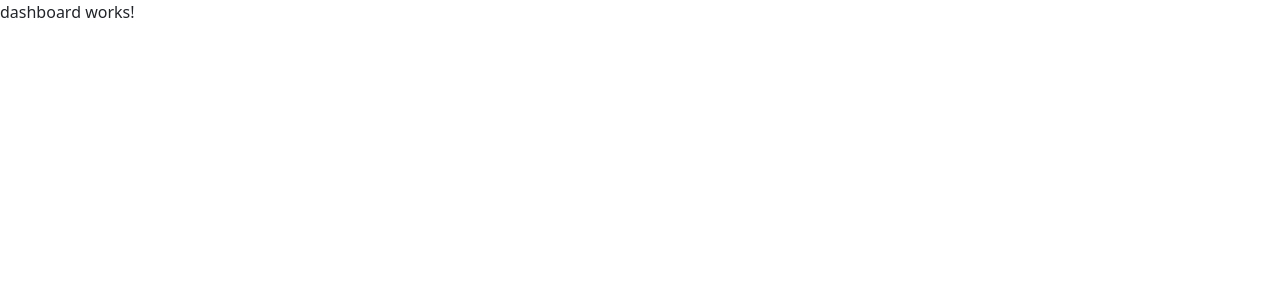
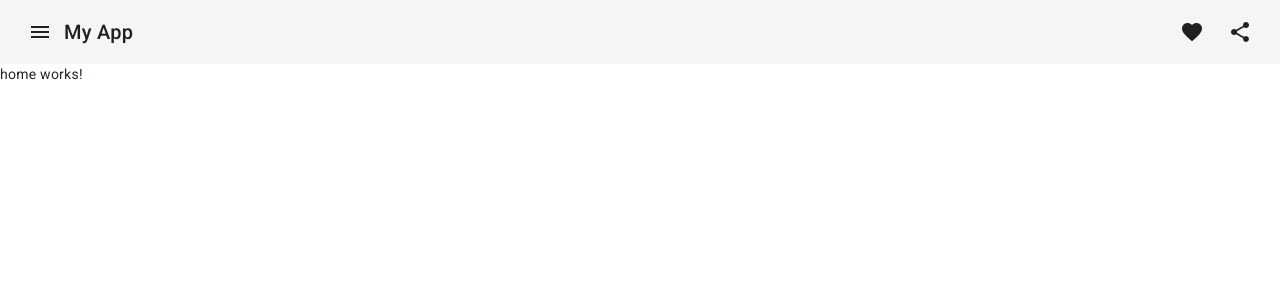
Before and after one commit to JesusOyola/challenge-riu-frontend, an Angular app: page /home in a window 1280 px wide. Shown: the top 300 px of the page. Built offline with nearby package versions, Linux system fonts and the light colour scheme.

Commit message:
feature(home): install angula material, use navBar in all views

```diff
--- a/angular.json
+++ b/angular.json
@@ -30,6 +30,7 @@
               "src/assets"
             ],
             "styles": [
+              "@angular/material/prebuilt-themes/deeppurple-amber.css",
               "src/styles.scss",
               "node_modules/ngx-toastr/toastr.css"
             ],
@@ -96,6 +97,7 @@
               "src/assets"
             ],
             "styles": [
+              "@angular/material/prebuilt-themes/deeppurple-amber.css",
               "src/styles.scss"
             ],
             "scripts": []
--- a/package.json
+++ b/package.json
@@ -13,10 +13,12 @@
   "private": true,
   "dependencies": {
     "@angular/animations": "^17.3.0",
+    "@angular/cdk": "^17.3.10",
     "@angular/common": "^17.3.0",
     "@angular/compiler": "^17.3.0",
     "@angular/core": "^17.3.0",
     "@angular/forms": "^17.3.0",
+    "@angular/material": "^17.3.10",
     "@angular/platform-browser": "^17.3.0",
     "@angular/platform-browser-dynamic": "^17.3.0",
     "@angular/platform-server": "^17.3.0",
--- a/src/app/app.config.ts
+++ b/src/app/app.config.ts
@@ -5,9 +5,10 @@ import { routes } from './app.routes';
 import { provideClientHydration } from '@angular/platform-browser';
 import { provideAnimations } from '@angular/platform-browser/animations';
 import { provideToastr } from 'ngx-toastr';
+import { provideAnimationsAsync } from '@angular/platform-browser/animations/async';
 
 export const appConfig: ApplicationConfig = {
   providers: [provideRouter(routes), provideClientHydration(), provideAnimations(),provideToastr({timeOut: 2000,
     positionClass: 'toast-bottom-right',
-    preventDuplicates: true,}),]
+    preventDuplicates: true,}), provideAnimationsAsync(),]
 };
--- a/src/app/pages/dashboard/dashboard.component.html
+++ b/src/app/pages/dashboard/dashboard.component.html
@@ -1 +1,2 @@
-<p>dashboard works!</p>
+<app-navbar></app-navbar>
+<router-outlet></router-outlet>
--- a/src/app/pages/dashboard/dashboard.component.ts
+++ b/src/app/pages/dashboard/dashboard.component.ts
@@ -1,9 +1,12 @@
 import { Component } from '@angular/core';
+import { NavbarComponent } from '../../shared/navbar/navbar.component';
+import { CommonModule } from '@angular/common';
+import { RouterOutlet } from '@angular/router';
 
 @Component({
   selector: 'app-dashboard',
   standalone: true,
-  imports: [],
+  imports: [CommonModule,NavbarComponent, RouterOutlet],
   templateUrl: './dashboard.component.html',
   styleUrl: './dashboard.component.scss'
 })
--- a/src/app/pages/login/login.component.scss
+++ b/src/app/pages/login/login.component.scss
@@ -0,0 +1,18 @@
+.wrapper {
+  display: flex;
+  justify-content: center;
+  align-items: center;
+  background-color: #f5f5f5;
+  height: 100%;
+}
+
+.logo {
+  height: 130px;
+  margin-bottom: 10px;
+}
+
+.body {
+  max-width: 300px;
+  width: 100%;
+  text-align: center;
+}
--- /dev/null
+++ b/src/app/shared/navbar/navbar.component.html
@@ -0,0 +1,25 @@
+<mat-toolbar>
+  <button
+    mat-icon-button
+    class="example-icon"
+    aria-label="Example icon-button with menu icon"
+  >
+    <mat-icon>menu</mat-icon>
+  </button>
+  <span>My App</span>
+  <span class="example-spacer"></span>
+  <button
+    mat-icon-button
+    class="example-icon favorite-icon"
+    aria-label="Example icon-button with heart icon"
+  >
+    <mat-icon>favorite</mat-icon>
+  </button>
+  <button
+    mat-icon-button
+    class="example-icon"
+    aria-label="Example icon-button with share icon"
+  >
+    <mat-icon>share</mat-icon>
+  </button>
+</mat-toolbar>
--- /dev/null
+++ b/src/app/shared/navbar/navbar.component.scss
@@ -0,0 +1,3 @@
+.example-spacer {
+    flex: 1 1 auto;
+  }
--- a/src/index.html
+++ b/src/index.html
@@ -12,8 +12,10 @@
       integrity="sha384-QWTKZyjpPEjISv5WaRU9OFeRpok6YctnYmDr5pNlyT2bRjXh0JMhjY6hW+ALEwIH"
       crossorigin="anonymous"
     />
-  </head>
-  <body>
+      <link href="https://fonts.googleapis.com/css2?family=Roboto:wght@300;400;500&display=swap" rel="stylesheet">
+    <link href="https://fonts.googleapis.com/icon?family=Material+Icons" rel="stylesheet">
+</head>
+  <body class="mat-typography">
     <app-root></app-root>
   </body>
 </html>
--- a/src/styles.scss
+++ b/src/styles.scss
@@ -1,24 +1,15 @@
-@import 'ngx-toastr/toastr';
+@import "ngx-toastr/toastr";
 html,
 body {
   height: 100%;
   width: 100%;
 }
-.wrapper {
-  display: flex;
-  justify-content: center;
-  align-items: center;
-  background-color: #f5f5f5;
+
+html,
+body {
   height: 100%;
 }
-
-.logo {
-  height: 130px;
-  margin-bottom: 10px;
+body {
+  margin: 0;
+  font-family: Roboto, "Helvetica Neue", sans-serif;
 }
-
-.body {
-  max-width: 300px;
-  width: 100%;
-  text-align: center;
-}
```
Also changed, not shown: src/app/shared/material/material.module.ts (added, +12 -0 lines), src/app/shared/navbar/navbar.component.ts (added, +13 -0 lines), 2 other files (tests, documents, lock files or other folders).
